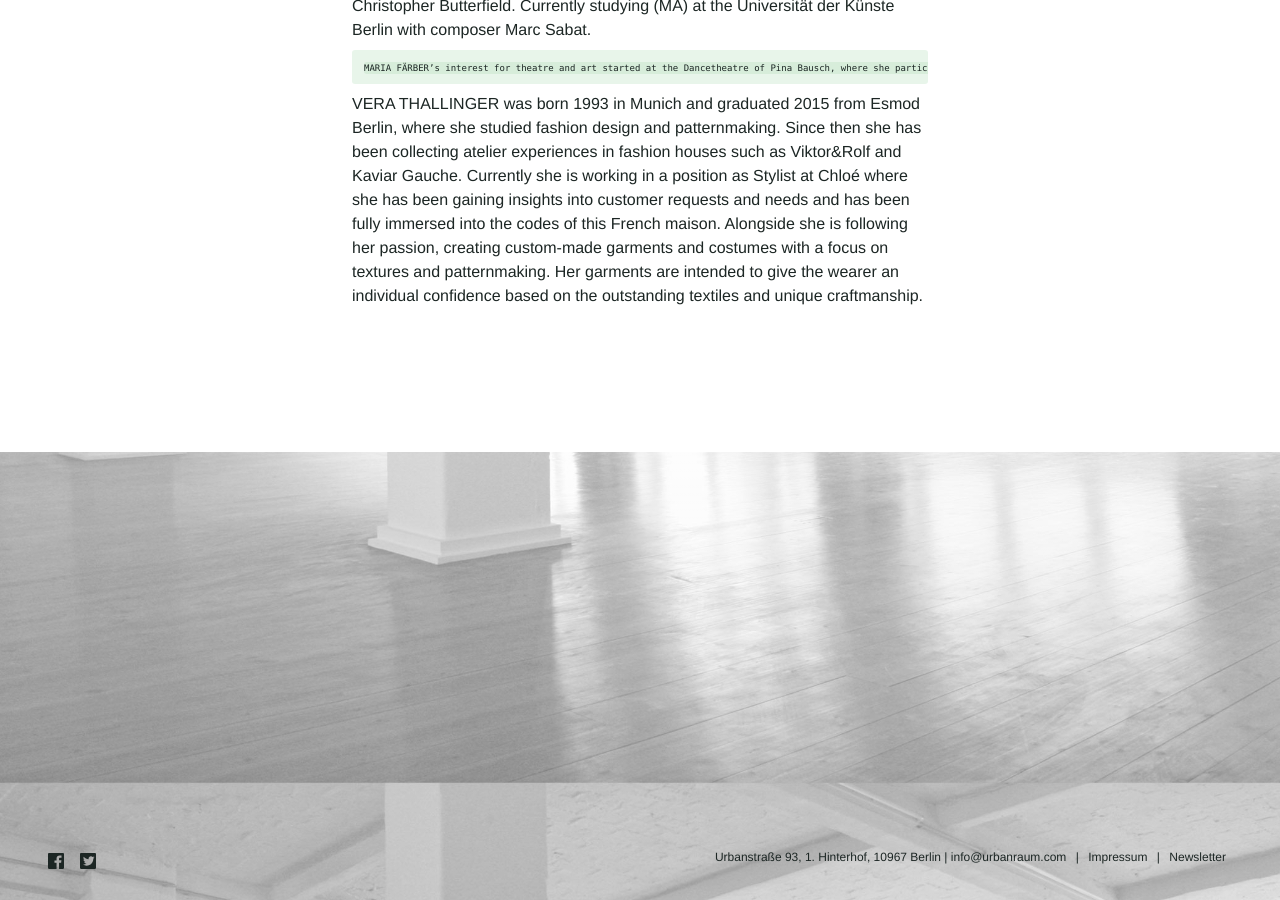
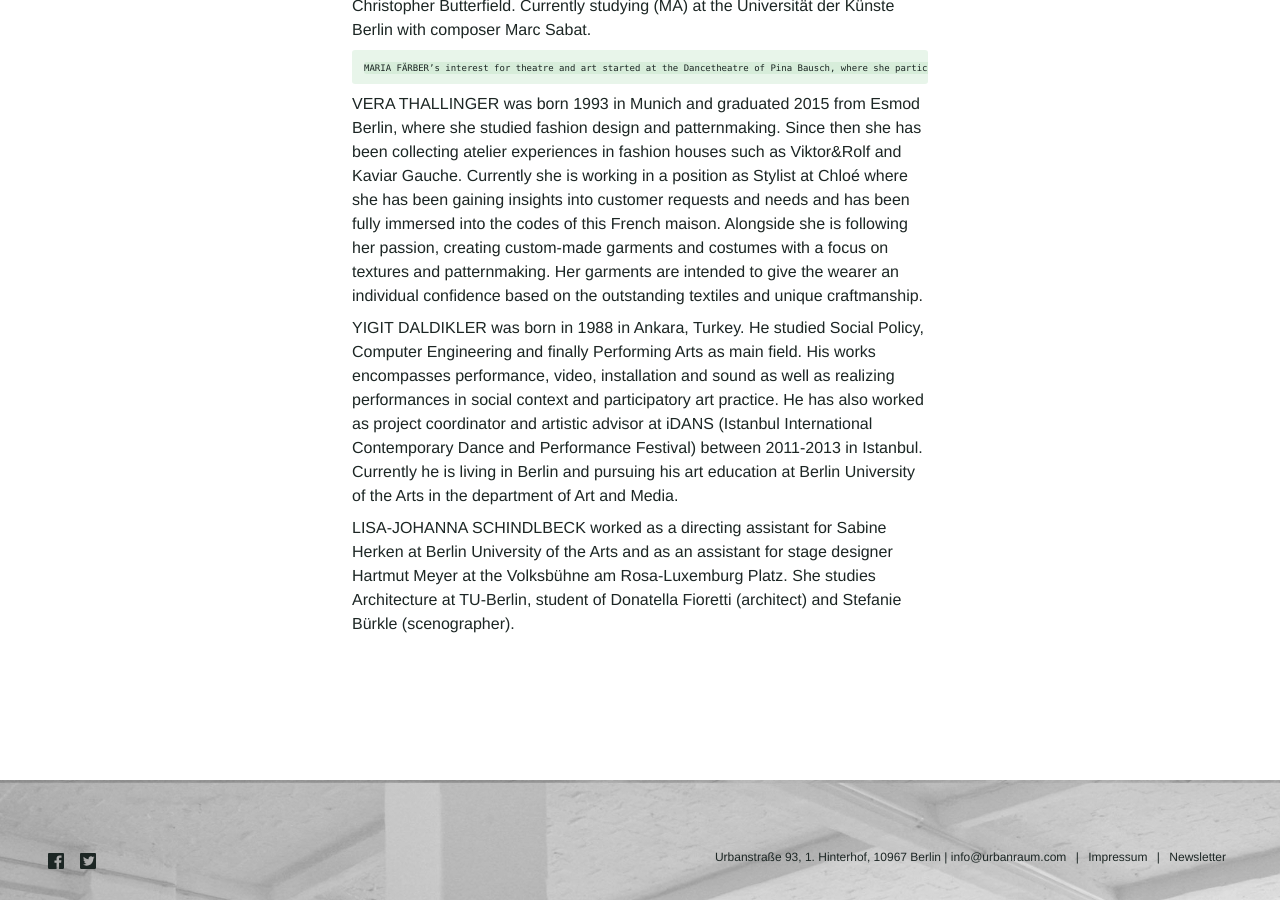
Before and after one commit to Kriesse/urbanraum, a Jekyll site: the page built from _events/2018-09-23-schwer-abschied-nehmen.md, in a window 1280 px wide and 900 px high, scrolled down 3171 px. Built offline with Jekyll 4.4.1, drawn with Linux system fonts in a browser that asks for light colours; nearby versions of some CDN libraries.

Commit message:
Update 2018-09-23-schwer-abschied-nehmen.md

```diff
--- a/_events/2018-09-23-schwer-abschied-nehmen.md
+++ b/_events/2018-09-23-schwer-abschied-nehmen.md
@@ -58,6 +58,11 @@
   VERA THALLINGER was born 1993 in Munich and graduated 2015 from Esmod Berlin, where she studied fashion design and patternmaking. Since then she has been collecting atelier experiences in fashion houses such as Viktor&Rolf and Kaviar Gauche.
   Currently she is working in a position as Stylist at Chloé where she has been gaining insights into customer requests and needs and has been fully immersed into the codes of this French maison. Alongside she is following her passion, creating custom-made garments and costumes with a focus on textures and patternmaking. Her garments are intended to give the wearer an individual confidence based on the outstanding textiles and unique craftmanship.
 
+    YIGIT DALDIKLER was born in 1988 in Ankara, Turkey. He studied Social Policy, Computer Engineering and finally Performing Arts as main field. His works encompasses performance, video, installation and sound as well as realizing performances in social context and participatory art practice. He has also worked as project coordinator and artistic advisor at iDANS (Istanbul International Contemporary Dance and Performance Festival) between 2011-2013 in Istanbul. Currently he is living in Berlin and pursuing his art education at Berlin University of the Arts in the department of Art and Media.
+
+  LISA-JOHANNA SCHINDLBECK worked as a directing assistant for Sabine Herken at Berlin University of the Arts and as an assistant for stage designer Hartmut Meyer at the Volksbühne am Rosa-Luxemburg Platz. She studies Architecture at TU-Berlin, student of Donatella Fioretti (architect) and Stefanie Bürkle (scenographer).
+
+
 
 
 
```
